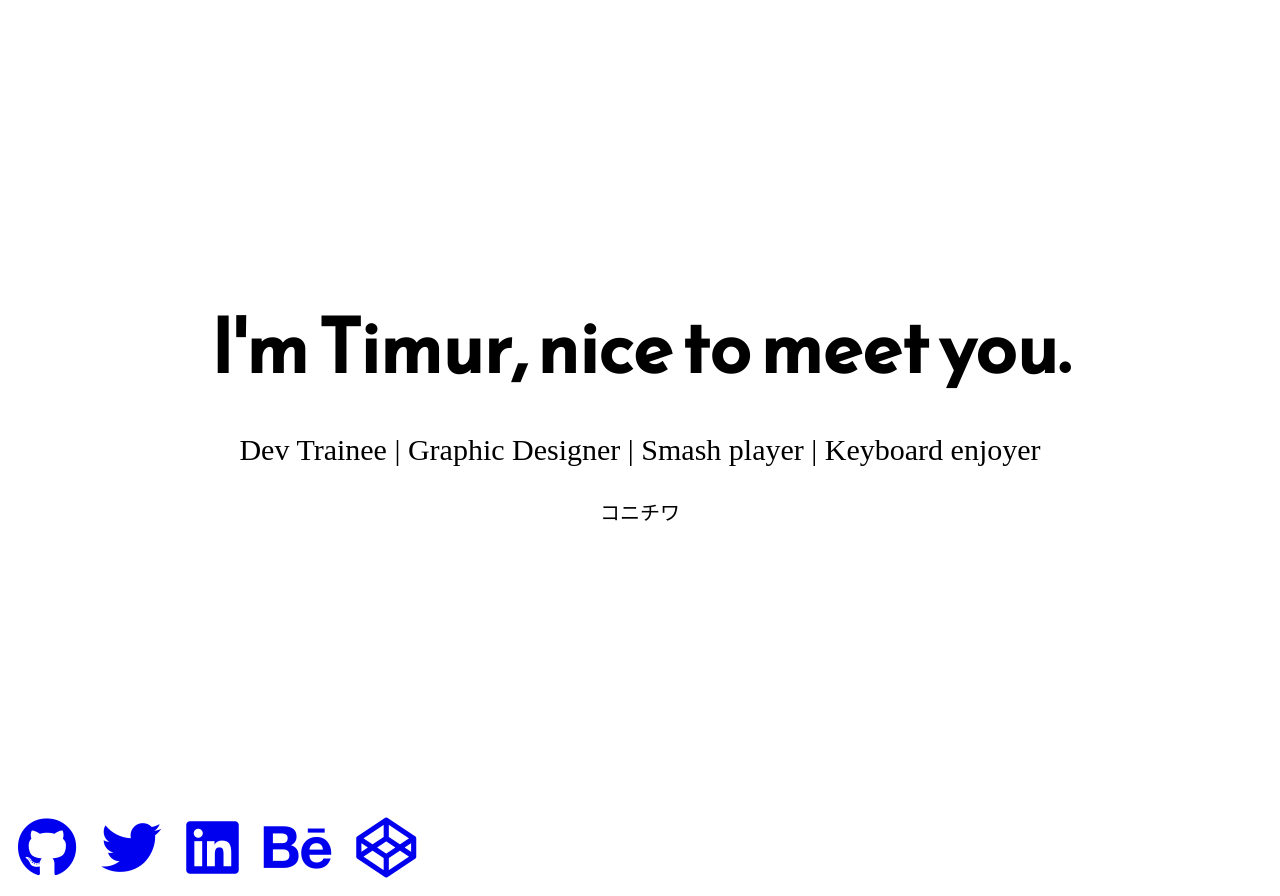
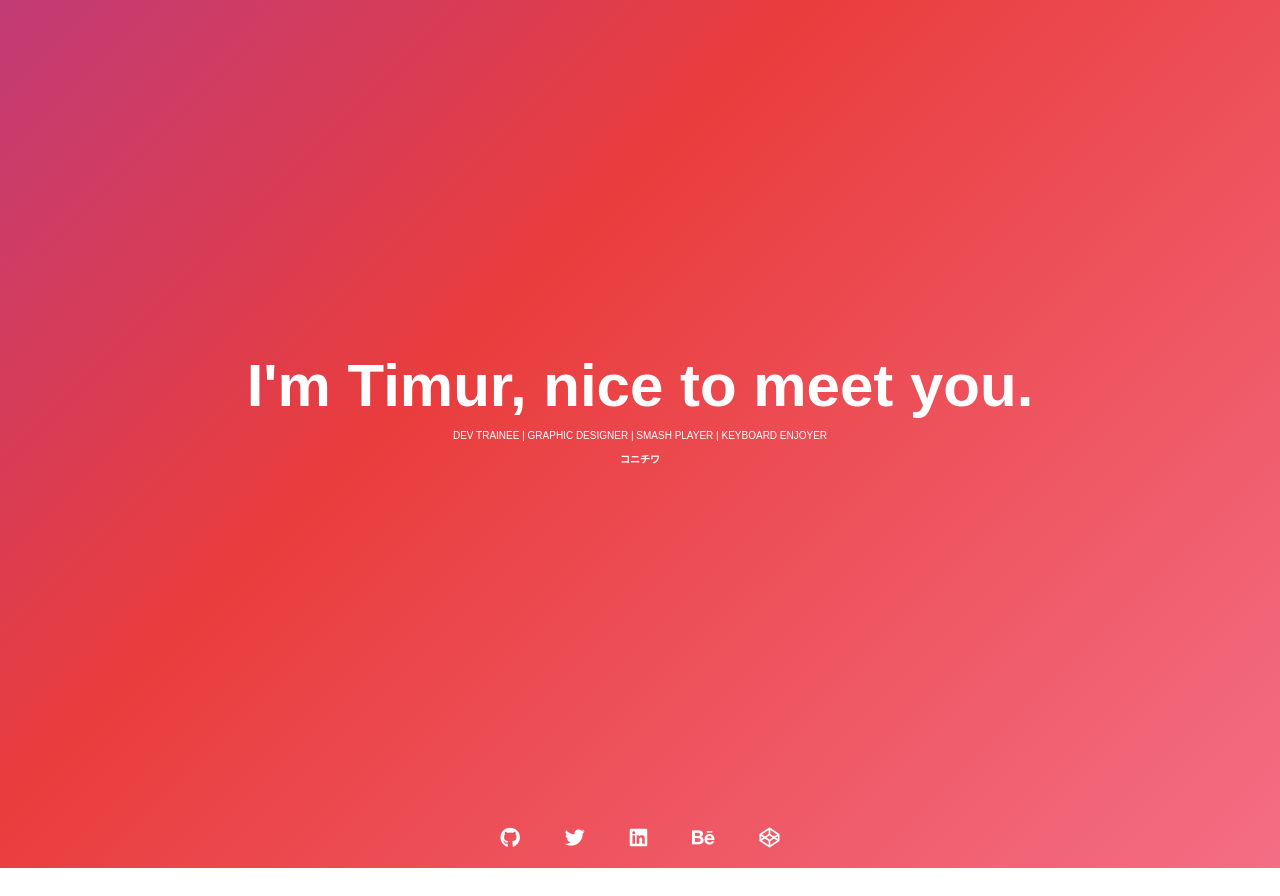
Before and after one commit to TimurKaramenderes/TimurKaramenderes.github.io, a plain HTML site: page index.html in a window 1280 px wide. After the commit the page ends 868 px from the top, so only its background shows below. Drawn offline with Linux system fonts and the light colour scheme.

Commit message:
styles is life ngl

```diff
--- a/css/styles.css
+++ b/css/styles.css
@@ -1,12 +1,7 @@
 /* Typography */
 
 html {
-
-    @font-face {
-        font-family: BabingsFont;
-        src: url(STARCHEAPFIXED-Two.otf);
-    }
-
+	font-family: 'Roboto', sans-serif;
 }
 
 @media (min-width: 576px) {
@@ -33,9 +28,6 @@ html {
 	}
 }
 
-.icons-social i {
-	font-size: 3em;
-}
 
 /* Custom Styles */
 
@@ -49,23 +41,44 @@ main {
 }
 
 main > .intro {
-	font-family: 'Reem Kufi', sans-serif;
-	font-size: 3.75em;
+
+	font-family: 'Bree', sans-serif;
+    font-size: 3em;
 	font-weight: 600;
+    color: white;
+
+
 }
 
 main > .tagline {
-	font-size: 1.5rem;
-	margin: 1.5rem 0;
+    text-transform: uppercase;
+    font-family: 'Bree', sans-serif ;
+	font-size: 0.5rem;
+	margin: 0.5rem 0;
 	font-weight: 100;
+    color: white;
 }
 
 .icons-social i {
-	padding: 10px;
+	padding: 1rem;
+    font-size: 1em;
+   color: white;
+}
+
+.icons-social i {
+    bottom: 50px;
+
 }
 
 .devto {
-	margin-bottom: -0.20rem;
+	margin-bottom: 0rem;
+}
+
+footer {
+    display: block;
+    text-align: center;
+    justify-content: center;;
+
 }
 
 .devto svg {
@@ -74,3 +87,32 @@ main > .tagline {
 	width: 2.65rem;
 	height: 2.65rem;
 }
+
+
+/* CSS du GRADIENT BACKGROUND */
+
+body {
+	background: linear-gradient(-45deg, #ffa3d3, #e93d3d, #6236ff, #28d8ff);
+	background-size: 400% 400%;
+	animation: gradient 15s ease infinite;
+	height: 100vh;
+}
+
+@keyframes gradient {
+	0% {
+		background-position: 0% 50%;
+	}
+	50% {
+		background-position: 100% 50%;
+	}
+	100% {
+		background-position: 0% 50%;
+	}
+}
+
+.subtilte {
+    font-family: 'Noto Sans JP', sans-serif;
+    font-size: 0.5rem;
+    font-weight: 600;
+    color: white;
+}
```
